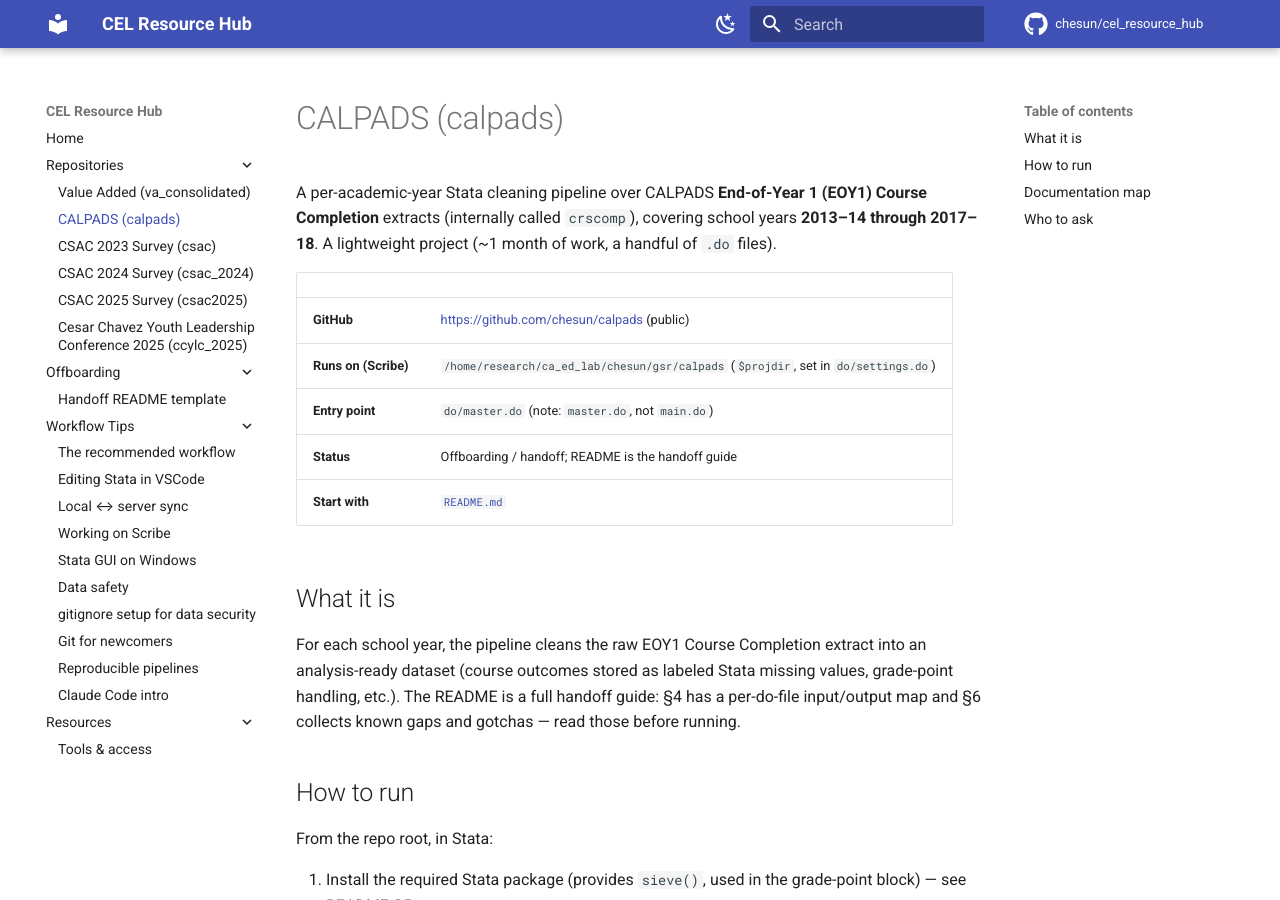
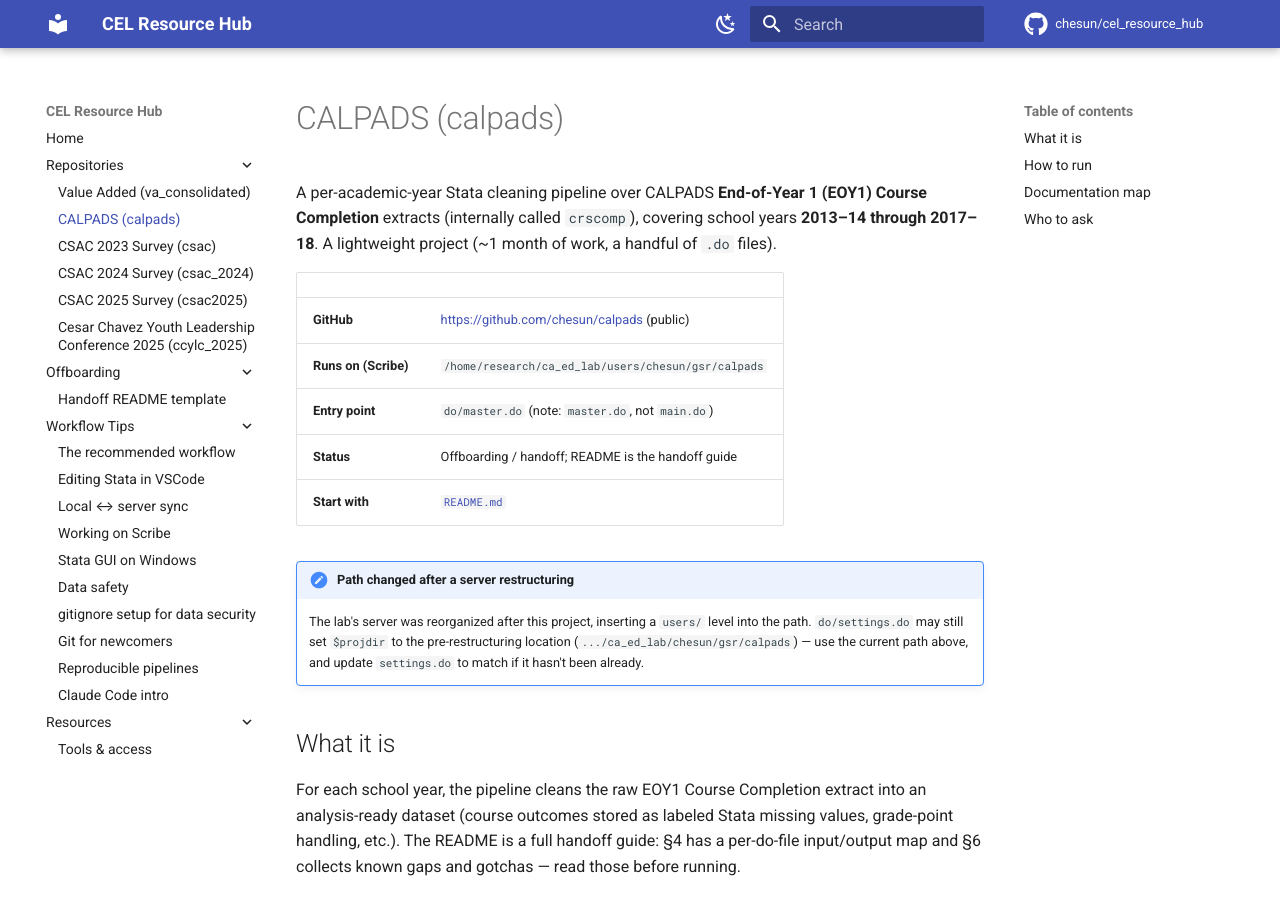
Before and after one commit to chesun/cel_resource_hub, an MkDocs documentation site: the page built from docs/repositories/calpads.md, in a window 1280 px wide and 900 px high. Built offline with MkDocs 1.6.1 and Material for MkDocs 9.7.7, drawn with Linux system fonts in a browser that asks for light colours; comment, search, counter and statistics services are not loaded.

Commit message:
Fix calpads Scribe path (post-restructuring users/ level)
The server was reorganized after the project, inserting a users/ level:
the real path is /home/research/ca_ed_lab/users/chesun/gsr/calpads, not
the chesun/gsr/ path settings.do still hardcodes. Correct the path and add
a note flagging the stale settings.do for whoever runs it.

mkdocs build --strict: exit 0, no warnings.

Co-Authored-By: Claude Opus 4.8 (1M context) <noreply@anthropic.com>

```diff
--- a/docs/repositories/calpads.md
+++ b/docs/repositories/calpads.md
@@ -7,10 +7,16 @@ Completion** extracts (internally called `crscomp`), covering school years **201
 | | |
 |---|---|
 | **GitHub** | <https://github.com/chesun/calpads> (public) |
-| **Runs on (Scribe)** | `/home/research/ca_ed_lab/chesun/gsr/calpads` (`$projdir`, set in `do/settings.do`) |
+| **Runs on (Scribe)** | `/home/research/ca_ed_lab/users/chesun/gsr/calpads` |
 | **Entry point** | `do/master.do` (note: `master.do`, not `main.do`) |
 | **Status** | Offboarding / handoff; README is the handoff guide |
 | **Start with** | [`README.md`](https://github.com/chesun/calpads/blob/main/README.md) |
+
+!!! note "Path changed after a server restructuring"
+    The lab's server was reorganized after this project, inserting a `users/` level into the
+    path. `do/settings.do` may still set `$projdir` to the pre-restructuring location
+    (`.../ca_ed_lab/chesun/gsr/calpads`) — use the current path above, and update `settings.do`
+    to match if it hasn't been already.
 
 ## What it is
 
```
Also changed, not shown: quality_reports/session_logs/2026-06-22_hub-walkthrough.md (+12 -3 lines).
